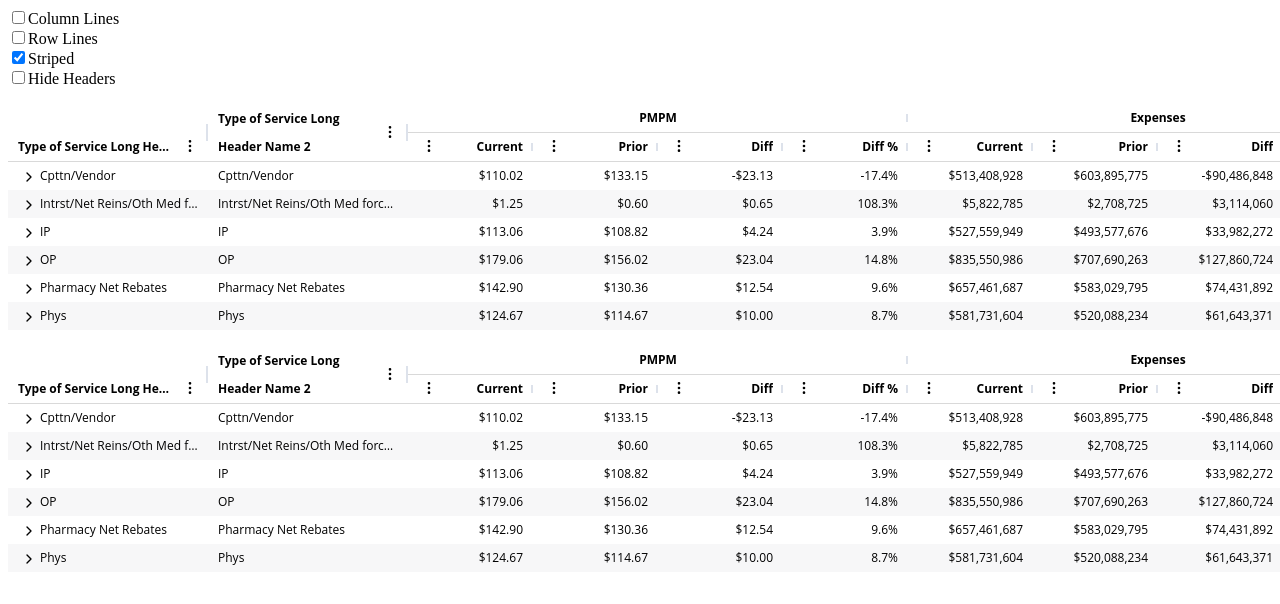
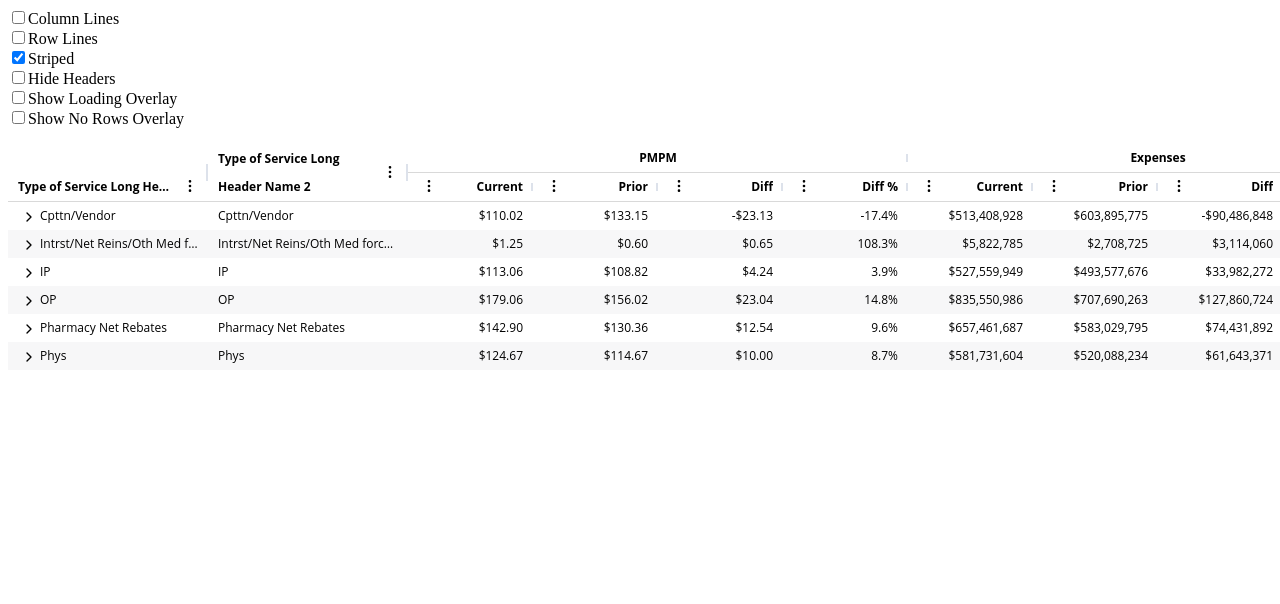
Before and after one commit to mahonbr/tanstack-table, a React (Vite) app: page / in a window 1280 px wide. Shown: the top 604 px of the page. Built offline with nearby package versions, Linux system fonts and the light colour scheme.

Commit message:
Add Table Overlays

```diff
--- a/src/App.jsx
+++ b/src/App.jsx
@@ -440,6 +440,8 @@ function App(props) {
 	const [columnLines, setColumnLines] = useState(false);
 	const [hideHeaders, setHideHeaders] = useState(false);
 	const [rowLines, setRowLines] = useState(false);
+	const [showLoadingOverlay, setShowLoadingOverlay] = useState(false);
+	const [showNoRowsOverlay, setShowNoRowsOverlay] = useState(false);
 	const [striped, setStriped] = useState(true);
 
 	return (
@@ -468,6 +470,20 @@ function App(props) {
 					onChange={(event) => setHideHeaders(event.target.checked)}
 				></input>
 				<label>Hide Headers</label>
+				<br />
+				<input
+					type='checkbox'
+					checked={showLoadingOverlay}
+					onChange={(event) => setShowLoadingOverlay(event.target.checked)}
+				></input>
+				<label>Show Loading Overlay</label>
+				<br />
+				<input
+					type='checkbox'
+					checked={showNoRowsOverlay}
+					onChange={(event) => setShowNoRowsOverlay(event.target.checked)}
+				></input>
+				<label>Show No Rows Overlay</label>
 			</form>
 			<p />
 			<DataTable
@@ -476,17 +492,11 @@ function App(props) {
 				data={rowData}
 				hideHeaders={hideHeaders}
 				rowLines={rowLines}
+				showLoadingOverlay={showLoadingOverlay}
+				showNoRowsOverlay={showNoRowsOverlay}
 				striped={striped}
 			/>
 			<p />
-			<DataTable
-				columnLines={columnLines}
-				columns={columns}
-				data={rowData}
-				hideHeaders={hideHeaders}
-				rowLines={rowLines}
-				striped={striped}
-			/>
 		</div>
 	);
 	// return <DataTable columnDefs={columns} rowData={rowData} />;
--- a/src/components/grids/DataTable.jsx
+++ b/src/components/grids/DataTable.jsx
@@ -10,12 +10,14 @@ import ColumnTypes from './ColumnTypes';
 import DefaultColumnGroup from './components/ColumnGroup';
 import DefaultTableBody from './components/TableBody';
 import DefaultTableHead from './components/TableHead';
+import Overlay from './components/Overlay';
 import useMergedRefs from '../../hooks/useMergedRefs';
 
 const PREFIX = 'eda-datatable';
 
 const classes = {
 	// Slot classes.
+	wrapper: `${PREFIX}-wrapper`,
 	root: `${PREFIX}-root`,
 
 	// Header classes.
@@ -33,22 +35,34 @@ const classes = {
 	wrapText: `${PREFIX}-wrapText`,
 };
 
-const DataTableRoot = styled('table')(() => ({
-	[`&.${classes.root}`]: {
+const DataTableWrapper = styled('div')(() => ({
+	[`&.${classes.wrapper}`]: {
 		// AG Grid CSS variables.
+		'--ag-background-color': '#FFF',
 		'--ag-border-color': '#D9D9D9',
+		'--ag-border-radius': '3px',
+		'--ag-borders': 'solid 1px',
+		'--ag-card-shadow': '0 1px 4px 1px rgba(186, 191, 199, 0.4)',
 		'--ag-cell-horizontal-padding': '10px',
 		'--ag-font-family': "'Open Sans', 'Roboto', 'Helvetica', 'Arial', sans-serif",
 		'--ag-font-size': '12px',
+		'--ag-grid-size': '6px', // padding
 		'--ag-header-column-resize-handle-color': '#DDE2EB',
 		'--ag-header-column-resize-handle-height': '30%',
 		'--ag-header-column-resize-handle-width': '2px',
+		'--ag-modal-overlay-background-color': 'rgba(255, 255, 255, 0.66)',
 		'--ag-odd-row-background-color': '#F7F7F8',
 		'--ag-row-height': '28px',
 
 		// Custom CSS variables.
 		'--eda-default-column-width': '125px',
 
+		position: 'relative',
+	},
+}));
+
+const DataTableRoot = styled('table')(() => ({
+	[`&.${classes.root}`]: {
 		borderCollapse: 'collapse',
 		fontFamily: 'var(--ag-font-family)',
 		fontSize: 'var(--ag-font-size)',
@@ -58,7 +72,7 @@ const DataTableRoot = styled('table')(() => ({
 
 		// Column Lines.
 		[`&.${classes.columnLines}`]: {
-			td: {
+			'td, th': {
 				borderLeft: '1px solid var(--ag-border-color)',
 				borderRight: '1px solid var(--ag-border-color)',
 			},
@@ -306,6 +320,8 @@ const DataTable = React.forwardRef((props, ref) => {
 		getSubRows = (row) => row.children, // return the children array as sub-rows
 		hideHeaders = false,
 		rowLines = false,
+		showLoadingOverlay = false,
+		showNoRowsOverlay = false,
 		slots = {},
 		striped = true,
 		defaultColumn = {
@@ -387,6 +403,7 @@ const DataTable = React.forwardRef((props, ref) => {
 	});
 
 	return (
+		<DataTableWrapper className={classes.wrapper}>
 			<DataTableRoot
 				ref={refs}
 				className={clsx(classes.root, {
@@ -400,6 +417,9 @@ const DataTable = React.forwardRef((props, ref) => {
 				{!hideHeaders && <TableHead classes={classes} table={table} />}
 				<TableBody classes={classes} table={table} />
 			</DataTableRoot>
+			{showLoadingOverlay && <Overlay message={'Loading...'} />}
+			{showNoRowsOverlay && <Overlay message={'No Rows to Show'} />}
+		</DataTableWrapper>
 	);
 });
 
--- /dev/null
+++ b/src/components/grids/components/Overlay.jsx
@@ -0,0 +1,46 @@
+import styled from '@emotion/styled';
+import clsx from 'clsx';
+
+const PREFIX = 'eda-datatable-overlay';
+
+const classes = {
+	root: `${PREFIX}-root`,
+	message: `${PREFIX}-message`,
+};
+
+const OverlayRoot = styled('div')(() => ({
+	[`&.${classes.root}`]: {
+		alignItems: 'center',
+		backgroundColor: 'var(--ag-modal-overlay-background-color)',
+		bottom: 0,
+		display: 'flex',
+		inset: 0,
+		justifyContent: 'center',
+		position: 'absolute',
+
+		[`.${classes.message}`]: {
+			backgroundColor: 'var(--ag-background-color)',
+			border: 'var(--ag-borders) var(--ag-border-color)',
+			borderRadius: 'var(--ag-border-radius)',
+			boxShadow: 'var(--ag-card-shadow)',
+			fontFamily: 'var(--ag-font-family)',
+			fontSize: 'var(--ag-font-size)',
+			padding: 'var(--ag-grid-size)',
+		},
+	},
+}));
+
+const Overlay = (props) => {
+	const { className, message = props.maskMsg ?? 'Loading', messageProps = {}, ...rest } = props;
+	const { className: messageClassName, ...messageRest } = messageProps;
+
+	return (
+		<OverlayRoot className={clsx(classes.root, className)} {...rest}>
+			<div className={clsx(classes.message, messageClassName)} {...messageRest}>
+				{message}
+			</div>
+		</OverlayRoot>
+	);
+};
+
+export default Overlay;
```
Lines whose indentation alone changed are shown as unchanged.
